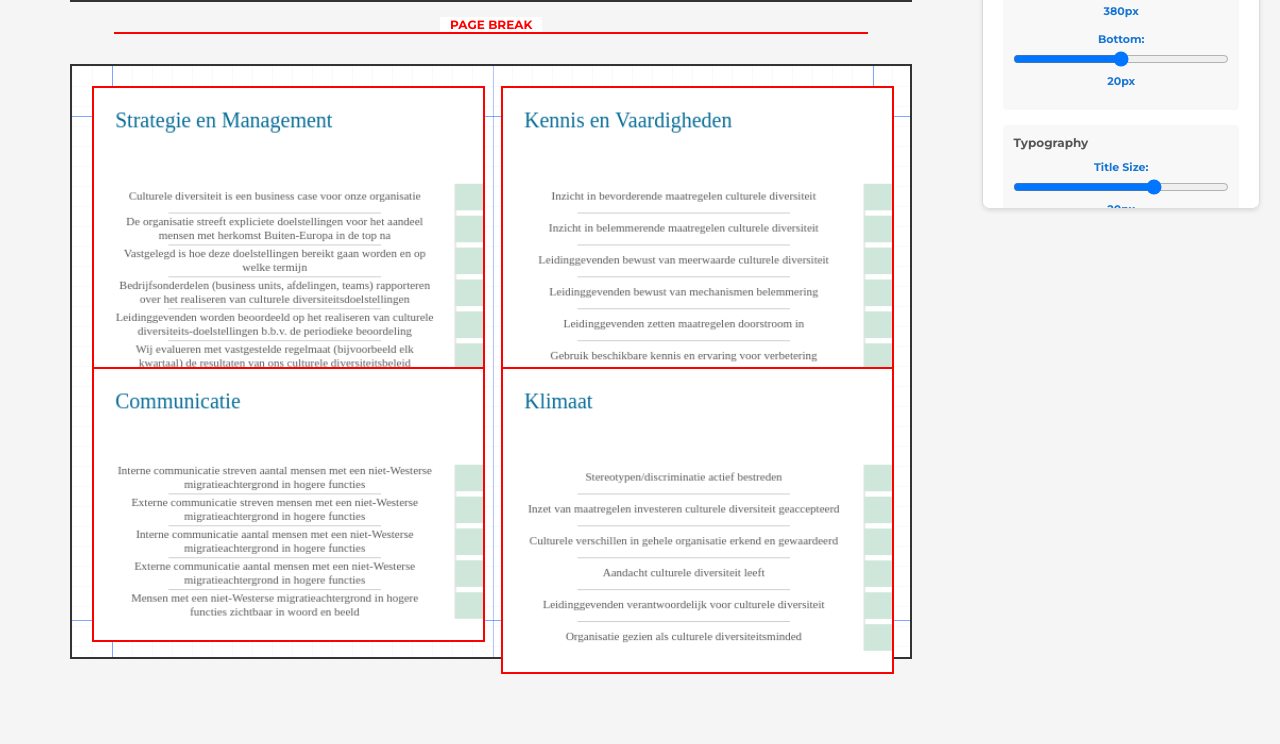
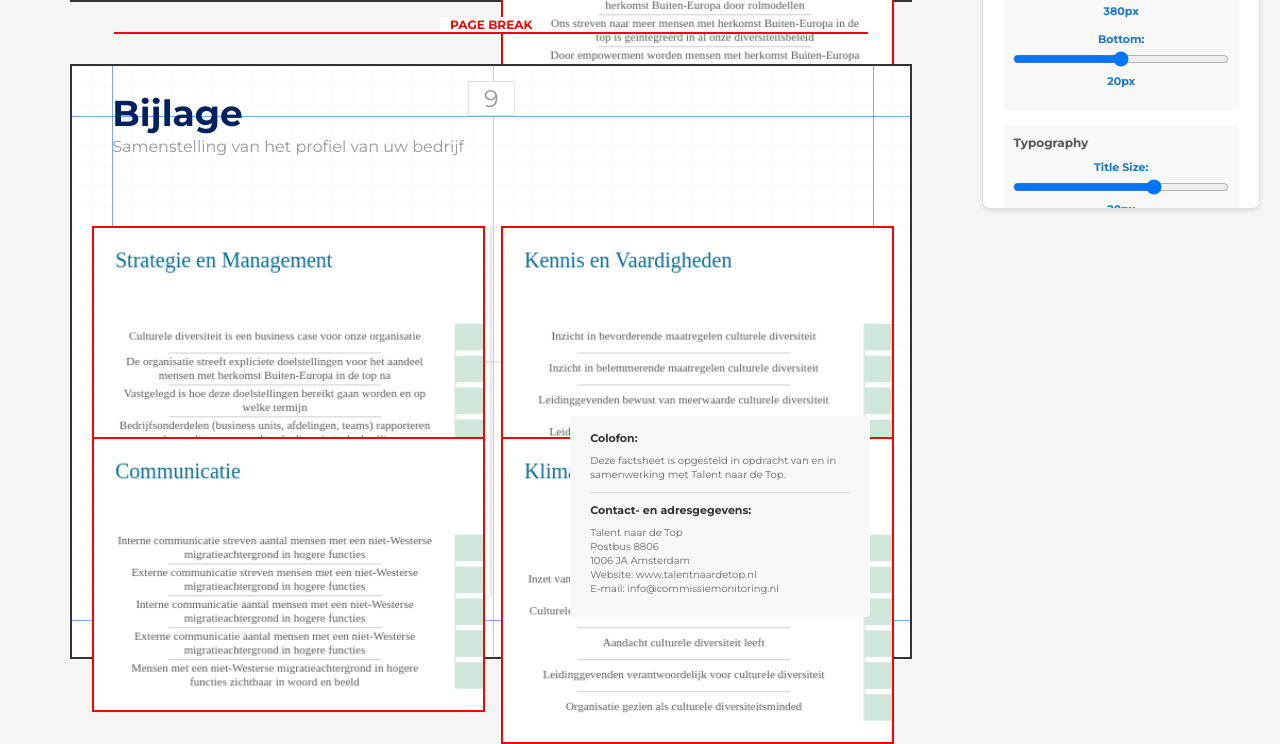
Before and after one commit to LennartvdM/stackedbars, a website with bundled scripts: page src/index.html in a window 1280 px wide. Shown: the part 770-1514 px from the top of the page. Before the commit the page ends 1449 px from the top, so only its background shows below. Built offline with nearby package versions, Linux system fonts and the light colour scheme.

Commit message:
Update page title styles for 'Bijlage' to use Montserrat Semibold and color #002060

```diff
--- a/src/index.html
+++ b/src/index.html
@@ -55,6 +55,99 @@
             flex-direction: column;
         }
 
+        .page-number {
+            position: absolute;
+            top: 15px;
+            left: 50%;
+            transform: translateX(-50%);
+            font-family: 'Montserrat', sans-serif;
+            font-size: 24px;
+            font-weight: 400;
+            color: #999999;
+            border: 1px solid #e0e0e0;
+            padding: 2px 15px;
+            background: white;
+            z-index: 10;
+        }
+
+        .page-title {
+            position: absolute;
+            top: 25px;
+            left: 40px;
+            font-family: 'Montserrat', sans-serif;
+            z-index: 5;
+            text-align: left;
+        }
+
+        .page-title h1 {
+            font-size: 36px;
+            font-weight: 600;
+            font-family: 'Montserrat', sans-serif;
+            color: #002060;
+            margin: 0 0 2px 0;
+            text-align: left;
+        }
+
+        .page-title h2 {
+            font-size: 16px;
+            font-weight: 400;
+            color: #999999;
+            margin: 0;
+            text-align: left;
+        }
+
+        .chart-divider-vertical {
+            position: absolute;
+            left: 50%;
+            transform: translateX(-50%);
+            width: 1px;
+            background-color: #d0d0d0;
+            top: 160px;
+            bottom: 60px;
+        }
+
+        .chart-divider-horizontal {
+            position: absolute;
+            left: 20px;
+            right: 20px;
+            height: 1px;
+            background-color: #d0d0d0;
+            top: 50%;
+            transform: translateY(-50%);
+        }
+
+        .colophon {
+            position: absolute;
+            bottom: 40px;
+            right: 40px;
+            background: #f8f8f8;
+            padding: 15px 20px;
+            border-radius: 4px;
+            font-family: 'Montserrat', sans-serif;
+            font-size: 10px;
+            color: #666;
+            line-height: 1.4;
+            width: 260px;
+            text-align: left;
+        }
+
+        .colophon h4 {
+            margin: 0 0 8px 0;
+            font-size: 11px;
+            font-weight: 600;
+            color: #333;
+        }
+
+        .colophon p {
+            margin: 0 0 6px 0;
+        }
+
+        .colophon-divider {
+            height: 1px;
+            background: #ddd;
+            margin: 10px 0;
+        }
+
         .show-guides .pdf-page {
             background-image:
                 linear-gradient(to right, transparent 40px, rgba(0,80,255,0.5) 40px, rgba(0,80,255,0.5) 41px, transparent 41px),
@@ -87,13 +180,14 @@
 
         .page-content {
             position: absolute;
-            top: 0;
+            top: 160px;
             left: 0;
             right: 0;
             bottom: 0;
             display: flex;
             gap: 20px;
             padding: 20px;
+            padding-top: 0;
             box-sizing: border-box;
         }
 
@@ -290,6 +384,16 @@
         <div class="pdf-container">
             <!-- Page 1 -->
             <div class="pdf-page">
+                <div class="page-number">8</div>
+
+                <div class="page-title">
+                    <h1>Bijlage</h1>
+                    <h2>Samenstelling van het profiel van uw bedrijf</h2>
+                </div>
+
+                <!-- Vertical divider -->
+                <div class="chart-divider-vertical"></div>
+
                 <div class="page-content">
                     <!-- Left Column - FULL HEIGHT -->
                     <div class="column">
@@ -312,6 +416,19 @@
 
             <!-- Page 2 -->
             <div class="pdf-page">
+                <div class="page-number">9</div>
+
+                <div class="page-title">
+                    <h1>Bijlage</h1>
+                    <h2>Samenstelling van het profiel van uw bedrijf</h2>
+                </div>
+
+                <!-- Vertical divider -->
+                <div class="chart-divider-vertical"></div>
+
+                <!-- Horizontal divider -->
+                <div class="chart-divider-horizontal"></div>
+
                 <div class="page-content">
                     <!-- Left Column - Two charts stacked -->
                     <div class="column">
@@ -332,6 +449,19 @@
                             <canvas id="climate-chart" width="366" height="240"></canvas>
                         </div>
                     </div>
+                </div>
+
+                <!-- Colophon -->
+                <div class="colophon">
+                    <h4>Colofon:</h4>
+                    <p>Deze factsheet is opgesteld in opdracht van en in samenwerking met Talent naar de Top.</p>
+                    <div class="colophon-divider"></div>
+                    <h4>Contact- en adresgegevens:</h4>
+                    <p>Talent naar de Top<br>
+                    Postbus 8806<br>
+                    1006 JA Amsterdam<br>
+                    Website: www.talentnaardetop.nl<br>
+                    E-mail: info@commissiemonitoring.nl</p>
                 </div>
             </div>
         </div>
```
